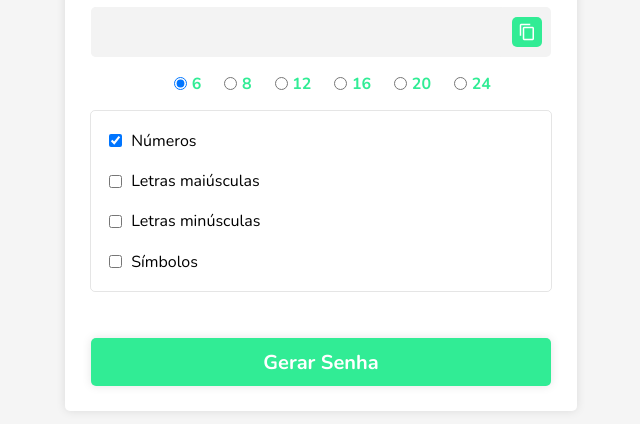
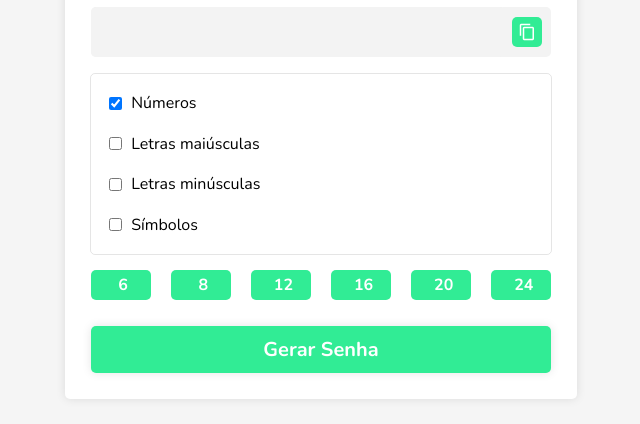
Before and after one commit to Gurtinho/PasswordGenerator, a website with bundled scripts: page src/index.html in a window 1280 px wide. Shown: the part 118-542 px from the top of the page, without its empty margins (319-959 px from the left). Built offline with nearby package versions, Linux system fonts and the light colour scheme.

Commit message:
click on the input radio to select the number of characters

```diff
--- a/src/index.html
+++ b/src/index.html
@@ -21,40 +21,52 @@
             </section>
         </section>
 
-        <section class="password-char">
-            <div>
-                <input type="radio" name="char" value="6" checked>
-                <label>6</label>
-                <input type="radio" name="char" value="8">
-                <label>8</label>
-                <input type="radio" name="char" value="12">
-                <label>12</label>
-                <input type="radio" name="char" value="16">
-                <label>16</label>
-                <input type="radio" name="char" value="20">
-                <label>20</label>
-                <input type="radio" name="char" value="24">
-                <label>24</label>
+        <section class="password-options">
+            <div class="password-numbers">
+                <input title="input-choose" type="checkbox" name="numbers" checked>
+                <p>Números</p>
+            </div>
+            <div class="password-upper">
+                <input title="input-choose" type="checkbox" name="letters">
+                <p>Letras maiúsculas</p>
+            </div>
+            <div class="password-lower">
+                <input title="input-choose" type="checkbox" name="letters">
+                <p>Letras minúsculas</p>
+            </div>
+            <div class="password-symbols">
+                <input title="input-choose" type="checkbox" name="symbols">
+                <p>Símbolos</p>
             </div>
         </section>
 
-        <section class="password-options">
-            <div class="password-numbers">
-                <input type="checkbox" name="numbers" checked>
-                <p>Números</p>
-            </div>
-            <div class="password-upper">
-                <input type="checkbox" name="letters">
-                <p>Letras maiúsculas</p>
-            </div>
-            <div class="password-lower">
-                <input type="checkbox" name="letters">
-                <p>Letras minúsculas</p>
-            </div>
-            <div class="password-symbols">
-                <input type="checkbox" name="symbols">
-                <p>Símbolos</p>
-            </div>
+        <section class="password-char">
+            <section>
+                    <label for="6">
+                        <input id="6" title="input-char" type="radio" name="char" value="6" checked>
+                        <p>6</p>
+                    </label>
+                    <label for="8">
+                        <input id="8" title="input-char" type="radio" name="char" value="8">
+                        <p>8</p>
+                    </label>
+                    <label for="12">
+                        <input id="12" title="input-char" type="radio" name="char" value="12">
+                        <p>12</p>
+                    </label>
+                    <label for="16">
+                        <input id="16" title="input-char" type="radio" name="char" value="16">
+                        <p>16</p>
+                    </label>
+                    <label for="20">
+                        <input id="20" title="input-char" type="radio" name="char" value="20">
+                        <p>20</p>
+                    </label>
+                    <label for="24">
+                        <input id="24" title="input-char" type="radio" name="char" value="24">
+                        <p>24</p>
+                    </label>
+            </section>
         </section>
 
         <div class="div-button">
--- a/src/public/css/main.css
+++ b/src/public/css/main.css
@@ -136,27 +136,46 @@ body {
     margin-top: 3%;
 }
 
-.password-char div {
+.password-char section {
+    display: flex;
+    align-items: center;
+    text-align: center;
+    justify-content: space-between;
+    width: 90%;
+}
+
+.password-char section label {
     display: flex;
     align-items: center;
     justify-content: center;
-    text-align: center;
-    width: 90%;
+    cursor: pointer;
+
+    height: 30px;
+    width: 60px;
+    border-radius: 5px;
+    background-color: rgb(49, 236, 149);
+    transition: all 300ms;
 }
 
-.password-char div input {
+.active {
+    background-color: rgb(15, 160, 92) !important;
+}
+
+.password-char section label:hover {
+    background-color: rgb(35, 214, 131);
+}
+
+.password-char section label input {
     margin-left: 5%;
     margin-right: 1%;
     cursor: pointer;
-
-    outline: 0;
-    border-radius: 5px;
-    color: rgb(49, 236, 149);
+    display: none;
 }
 
-.password-char div label {
+.password-char section label p {
+    margin-left: 5px;
     font-weight: bold;
-    color: rgb(49, 236, 149);
+    color: white;
 }
 
 .password-options {
@@ -192,7 +211,6 @@ body {
     display: flex;
     justify-content: center;
     width: 100%;
-    margin-top: 4%;
 }
 
 .div-button button {
--- a/src/public/js/main.js
+++ b/src/public/js/main.js
@@ -1,7 +1,8 @@
-// password generator
 import { password } from "./modules/password.js";
 password();
 
-// copy/paste
 import { clipboard } from "./modules/clipboard.js";
 clipboard();
+
+import { selected } from "./modules/selected.js";
+selected();
--- a/src/public/js/modules/password.js
+++ b/src/public/js/modules/password.js
@@ -3,7 +3,7 @@ import { generator } from './generator.js';
 const inputs = {
     displayPassword: document.querySelector('.numbers-password'),
     passwordButton: document.querySelector('.div-button'),
-    passwordChar: document.querySelectorAll('.password-char div input'),
+    passwordChar: document.querySelectorAll('.password-char label input'),
     passwordNumber: document.querySelector('.password-numbers input'),
     passwordUpper: document.querySelector('.password-upper input'),
     passwordLower: document.querySelector('.password-lower input'),
--- /dev/null
+++ b/src/public/js/modules/selected.js
@@ -0,0 +1,12 @@
+const selected = () => {
+    const labels = document.querySelectorAll('.password-char section label');
+    labels.forEach((label) => {
+        label.onclick = () => {
+            labels.forEach((item) => {
+                if (item.classList == 'active') item.classList.remove('active');
+            });
+            label.classList.add('active');
+        };
+    });
+};
+export { selected };
```
